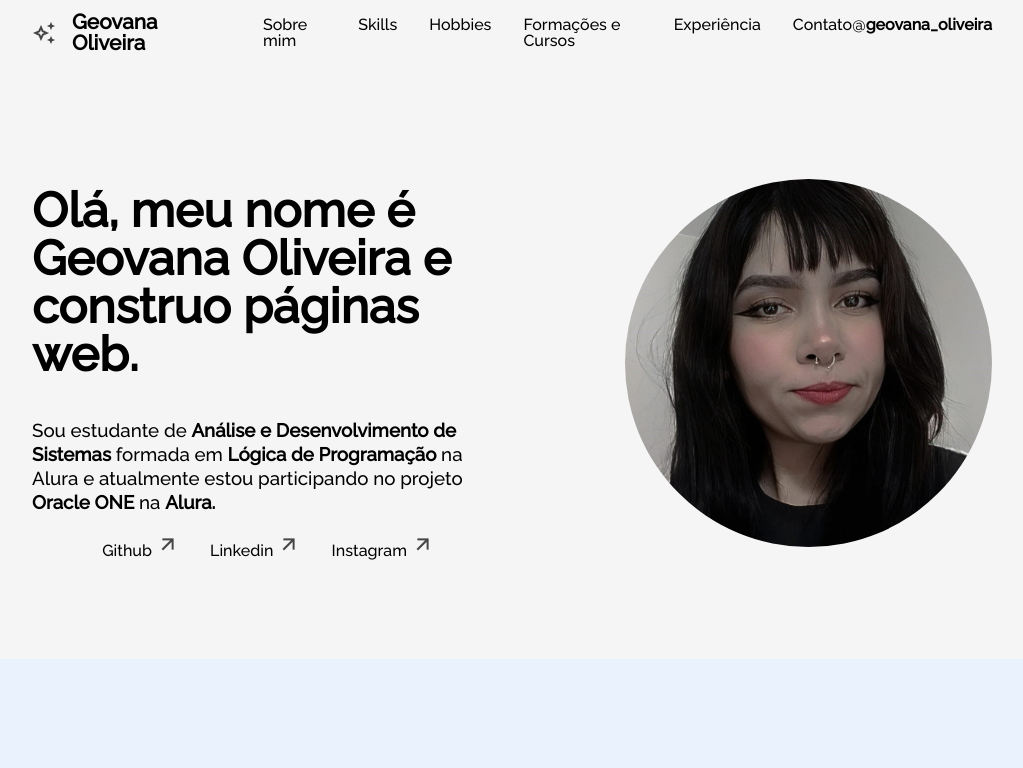
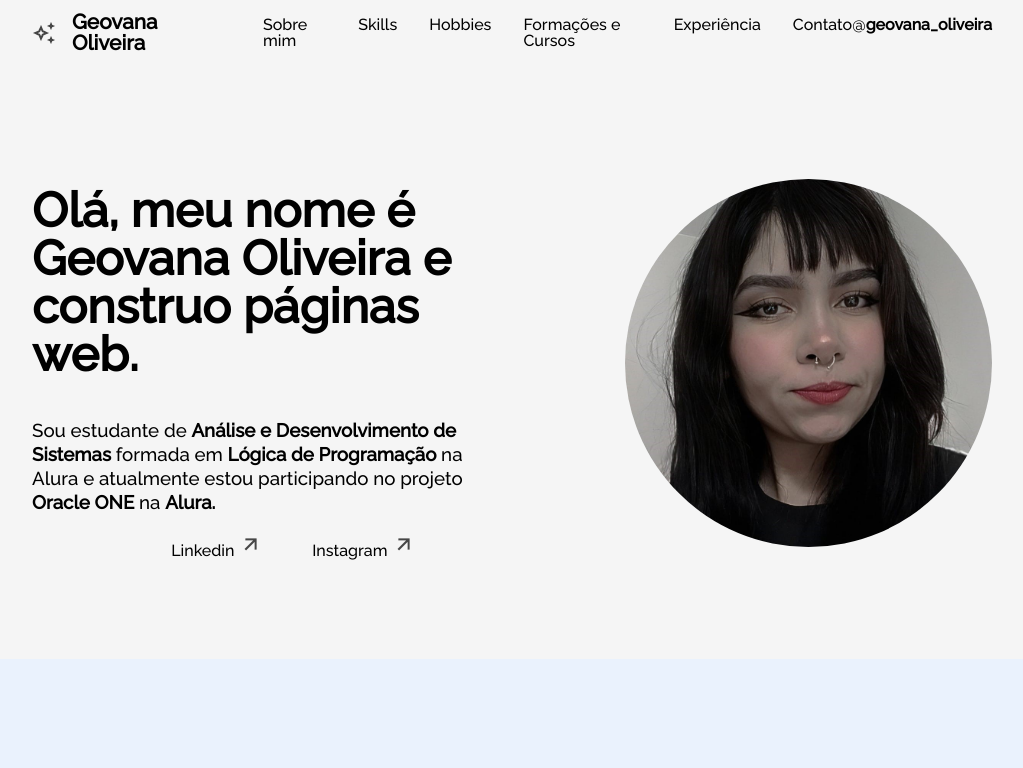
Before and after one commit to GeovanaIrvine/challenge-alura, a plain HTML site: page index.html in a window 1280 px wide. Shown: the top 768 px of the page, without its empty margins (128-1151 px from the left). Drawn offline with Linux system fonts and the light colour scheme.

Commit message:
Update index.html

```diff
--- a/index.html
+++ b/index.html
@@ -50,7 +50,7 @@
                         estou participando no projeto <strong>Oracle ONE</strong> na <strong>Alura.</strong></h3>
                     <ul class="title__network">
                         <!-- Ponha os links de suas redes sociais favoritas -->
-                        <li class="title__network__item"><a href="https://github.com/GeovanaIrvine" target="_blank">Github <img
+                        <li class="title__network__item"><a href="https://github.com/GeovanaIrvine" target="_blank>Github <img
                                     src="imagens/flecha.png"> </a></li>
                         <li class="title__network__item"><a href="https://www.linkedin.com/in/geovanairvine/" target="_blank">Linkedin
                                 <img src="imagens/flecha.png"></a></li>
```
